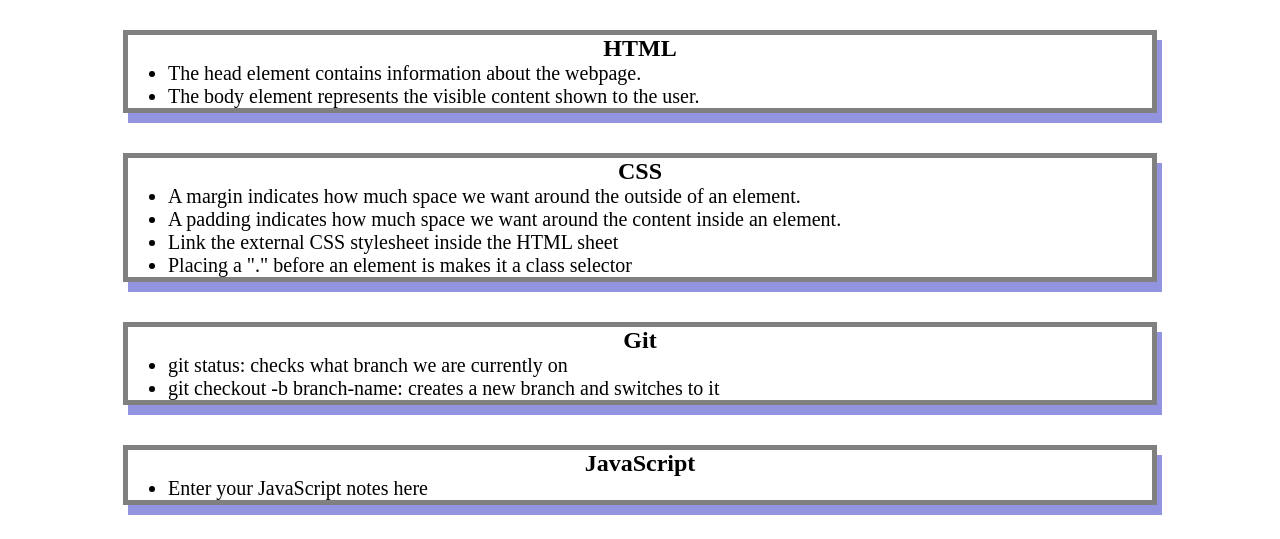
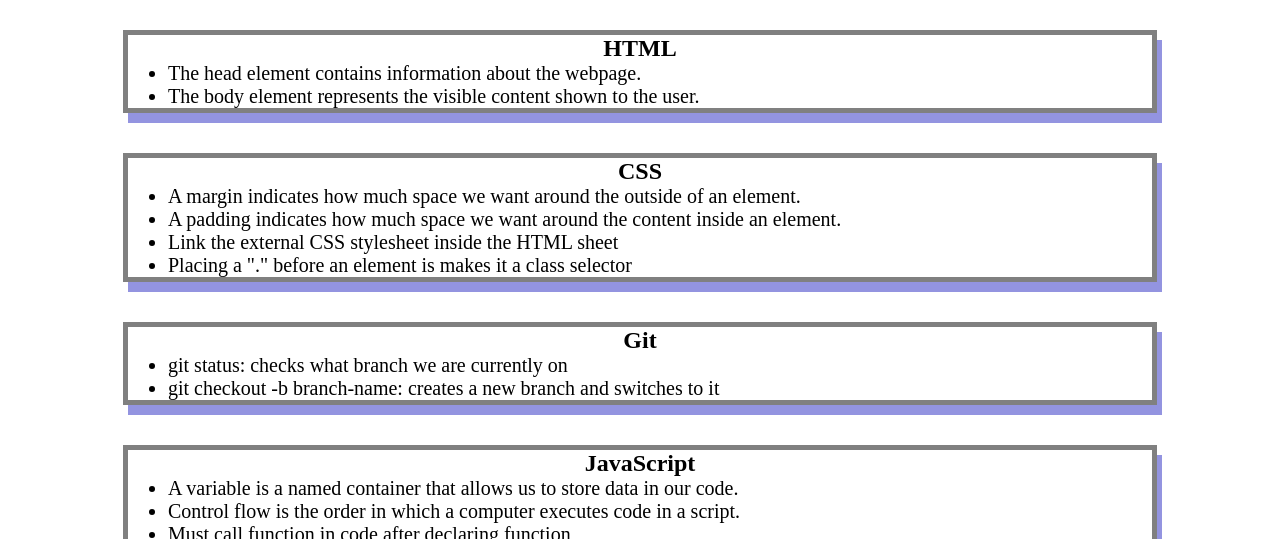
Before and after one commit to chloeeh/prework-study-guide, a plain HTML site: page index.html in a window 1280 px wide. Shown: the part 130-669 px from the top of the page. Drawn offline with Linux system fonts and the light colour scheme.

Commit message:
Added JavaScript notes to index file

```diff
--- a/index.html
+++ b/index.html
@@ -43,7 +43,9 @@
       <section class="card" id="javascript-section">
         <h2>JavaScript</h2>
         <ul>
-          <li>Enter your JavaScript notes here</li>
+          <li>A variable is a named container that allows us to store data in our code.</li>
+          <li>Control flow is the order in which a computer executes code in a script.</li>
+          <li>Must call function in code after declaring function</li>
         </ul>
       </section>
     </main>
```
